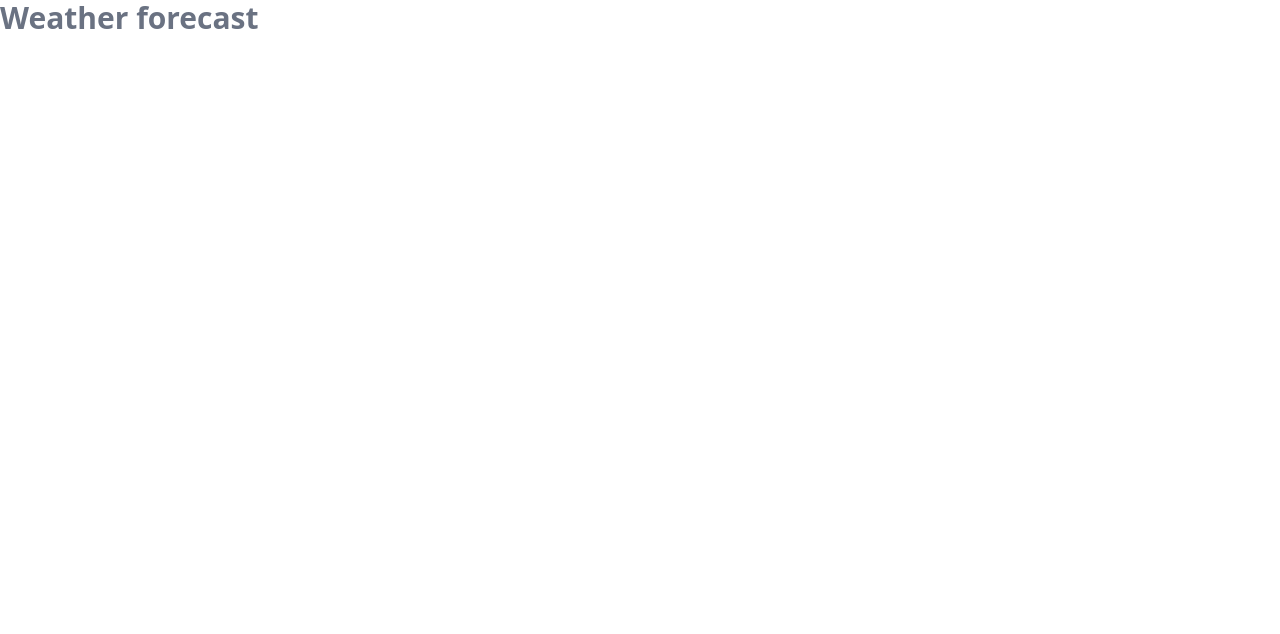
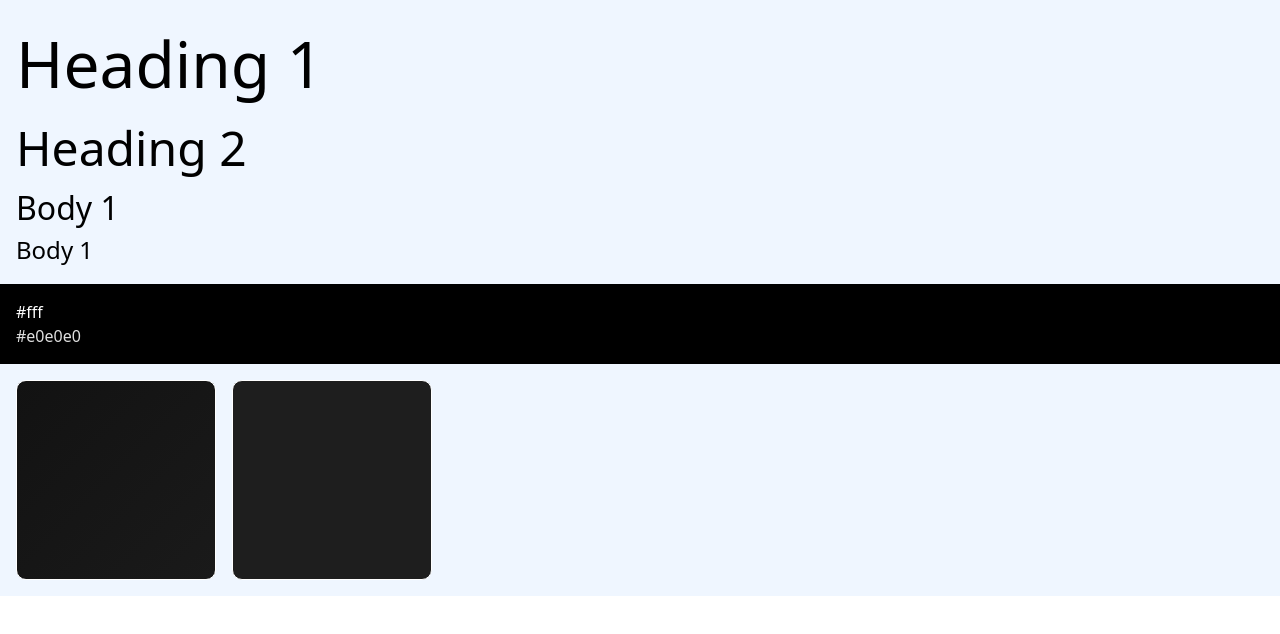
Before and after one commit to dayzyy/API-WeatherForecastApp, a React (Vite) app in the folder frontend/: page / in a window 1280 px wide. Shown: the top 634 px of the page. Built offline with nearby package versions, Linux system fonts and the light colour scheme.

Commit message:
Define and test the prepared styles from my figma project

```diff
--- a/frontend/src/App.jsx
+++ b/frontend/src/App.jsx
@@ -1,3 +1,26 @@
+import { useEffect } from "react"
+
 export default function App() {
-  return <h1 className="text-gray-500 text-3xl font-bold">Weather forecast</h1>
+  useEffect(_ => {
+    document.documentElement.setAttribute('data-theme', 'light')
+  }, [])
+
+  return (<>
+    <div className="p-4 bg-blue-50">
+      <p style={{fontSize: "var(--text-heading-primary)"}}>Heading 1</p>
+      <p style={{fontSize: "var(--text-heading-secondary)"}}>Heading 2</p>
+      <p style={{fontSize: "var(--text-body-primary)"}}>Body 1</p>
+      <p style={{fontSize: "var(--text-body-secondary)"}}>Body 1</p>
+    </div>
+
+    <div className="p-4 bg-black">
+      <p className="text-[var(--color-text-primary)]">#fff</p>
+      <p className="text-[var(--color-text-secondary)]">#e0e0e0</p>
+    </div>
+
+    <div className="p-4 bg-blue-50 flex gap-4">
+      <div className="test-box" style={{background: "var(--color-bg-primary)"}}></div>
+      <div className="test-box" style={{background: "var(--color-bg-secondary)"}}></div>
+    </div>
+  </>)
 }
--- a/frontend/src/index.css
+++ b/frontend/src/index.css
@@ -1 +1,36 @@
-@import "tailwindcss"
+@import 'tailwindcss';
+
+@layer base {
+  :root {
+    --color-text-primary: #fff;
+
+    --text-heading-primary: 64px;
+    --text-heading-secondary: 48px;
+    --text-body-primary: 32px;
+    --text-body-secondary: 24px;
+
+    --color-logo-light: #fff;
+    --color-logo-dark: #808080;
+  }
+
+  [data-theme='light'] {
+    --color-text-secondary: #e0e0e0;
+
+    --color-bg-primary: linear-gradient(to right bottom, #121212, #1a1a1a);
+    --color-bg-secondary: #1e1e1e;
+  }
+
+  [data-theme='dark'] {
+    --color-text-secondary: #ccc;
+
+    --color-bg-primary: linear-gradient(to right bottom, #292929, #3a3a3a);
+    --color-bg-secondary: #333333;
+  }
+}
+
+.test-box {
+  height: 200px;
+  width: 200px;
+  border: 1px solid #fff;
+  border-radius: 10px;
+}
```
